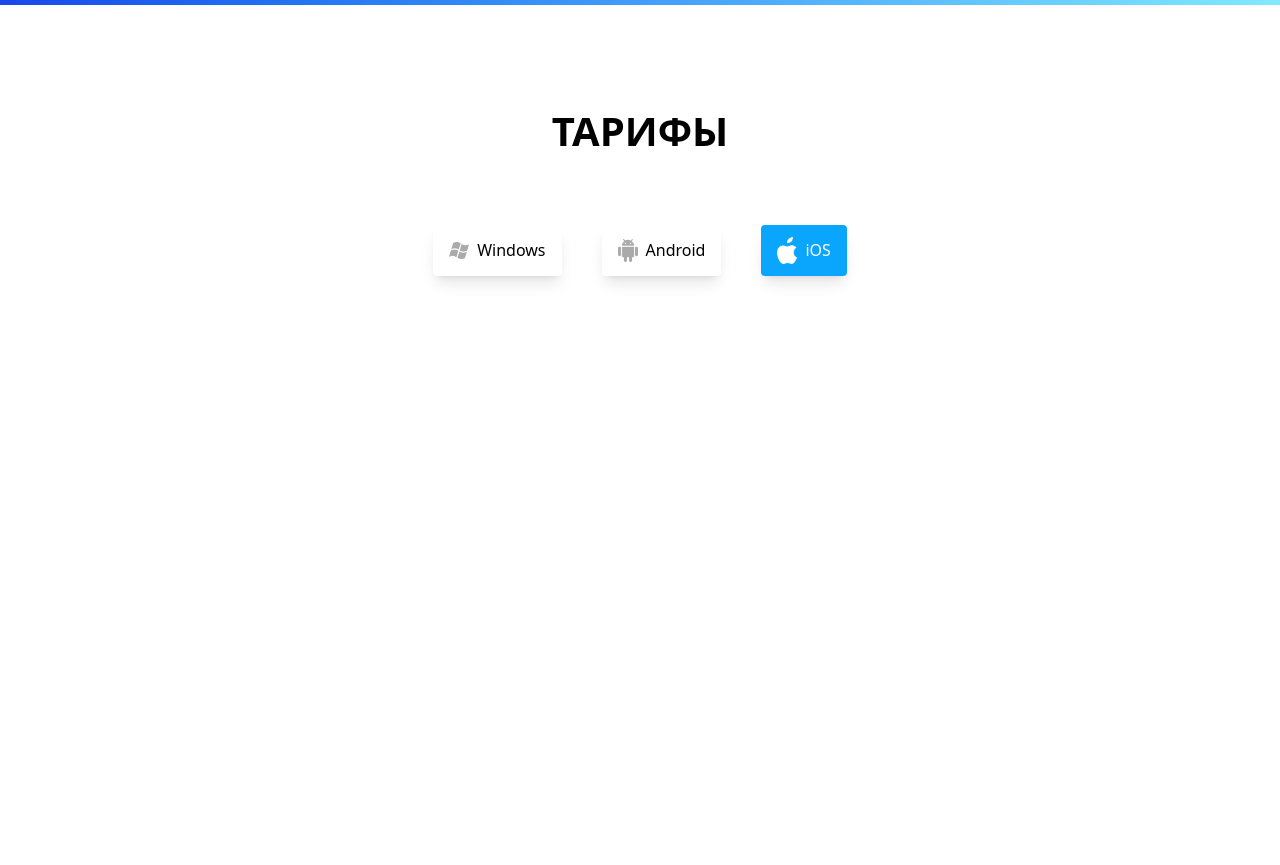
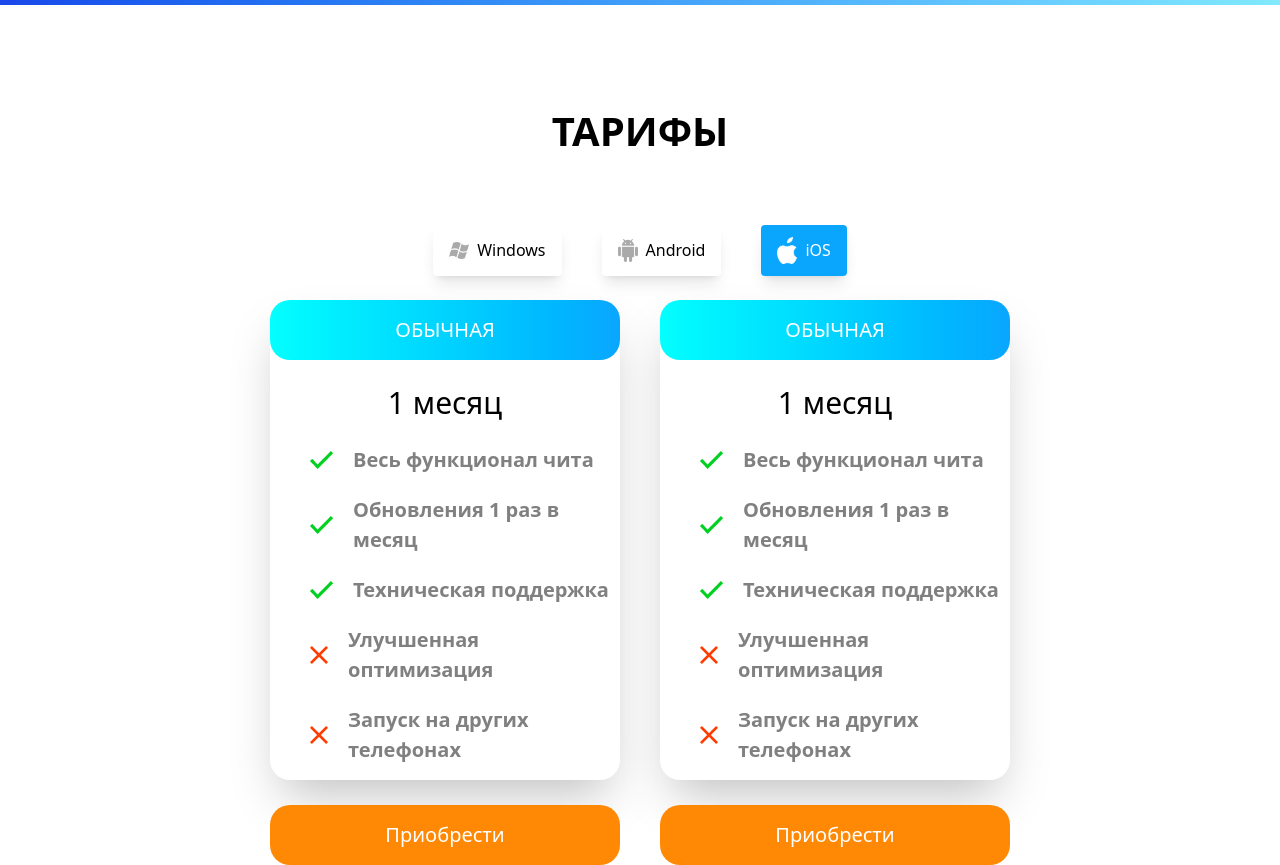
Before and after one commit to Ahmadjon04082009/home-work-23.12.2025, a website: page src/index.html in a window 1280 px wide. Shown: the part 2123-2988 px from the top of the page. Before the commit the page ends 2423 px from the top, so only its background shows below. Drawn offline with nearby package versions, Linux system fonts and the light colour scheme; files that its build step writes are made by us from their sources.

Commit message:
section 4

```diff
--- a/src/index.html
+++ b/src/index.html
@@ -152,6 +152,62 @@
         </div>
       </div>
 
+    <section class="lg:flex max-w-[1200px] m-auto  gap-10">
+
+      <div class="w-[350px] h-[480px] bg-[#ffffff] rounded-[20px] shadow-2xl">
+<button class="w-[350px] h-[60px] bg-gradient-to-r from-[#05FFFF] to-[#0AA6FE] rounded-[20px] text-[white] text-[20px] ">ОБЫЧНАЯ</button>
+      <p class="text-[30px] font-[500] text-center pt-5">1 месяц</p>
+<div class="flex items-center gap-5 font-[600] text-[20px] pl-10 pt-5">
+  <img src="check.png" alt="">
+  <p class="text-[grey]">Весь функционал чита</p>
+</div>
+<div class="flex items-center gap-5 font-[600] text-[20px] pl-10 pt-5">
+  <img src="check.png" alt="">
+  <p class="text-[grey]">Обновления 1 раз в месяц</p>
+</div>
+<div class="flex items-center gap-5 font-[600] text-[20px] pl-10 pt-5">
+  <img src="check.png" alt="">
+  <p class="text-[grey]">Техническая поддержка</p>
+</div>
+
+<div class="flex items-center gap-5 font-[600] text-[20px] pl-10 pt-5">
+  <img src="close_big.png" alt="">
+  <p class="text-[grey]">Улучшенная оптимизация</p>
+</div>
+<div class="flex items-center gap-5 font-[600] text-[20px] pl-10 pt-5">
+  <img src="close_big.png" alt="">
+  <p class="text-[grey]">Запуск на других телефонах</p>
+</div>
+<button class="w-[350px] h-[60px] bg-orange-400 rounded-[20px] text-[white] text-[20px] mt-10">Приобрести</button>
+</div>
+
+      <div class="w-[350px] h-[480px] bg-[#ffffff] rounded-[20px] shadow-2xl">
+<button class="w-[350px] h-[60px] bg-gradient-to-r from-[#05FFFF] to-[#0AA6FE] rounded-[20px] text-[white] text-[20px] ">ОБЫЧНАЯ</button>
+      <p class="text-[30px] font-[500] text-center pt-5">1 месяц</p>
+<div class="flex items-center gap-5 font-[600] text-[20px] pl-10 pt-5">
+  <img src="check.png" alt="">
+  <p class="text-[grey]">Весь функционал чита</p>
+</div>
+<div class="flex items-center gap-5 font-[600] text-[20px] pl-10 pt-5">
+  <img src="check.png" alt="">
+  <p class="text-[grey]">Обновления 1 раз в месяц</p>
+</div>
+<div class="flex items-center gap-5 font-[600] text-[20px] pl-10 pt-5">
+  <img src="check.png" alt="">
+  <p class="text-[grey]">Техническая поддержка</p>
+</div>
+
+<div class="flex items-center gap-5 font-[600] text-[20px] pl-10 pt-5">
+  <img src="close_big.png" alt="">
+  <p class="text-[grey]">Улучшенная оптимизация</p>
+</div>
+<div class="flex items-center gap-5 font-[600] text-[20px] pl-10 pt-5">
+  <img src="close_big.png" alt="">
+  <p class="text-[grey]">Запуск на других телефонах</p>
+</div>
+<button class="w-[350px] h-[60px] bg-orange-400 rounded-[20px] text-[white] text-[20px] mt-10">Приобрести</button>
+</div>
+
 
 
 </body>
```
